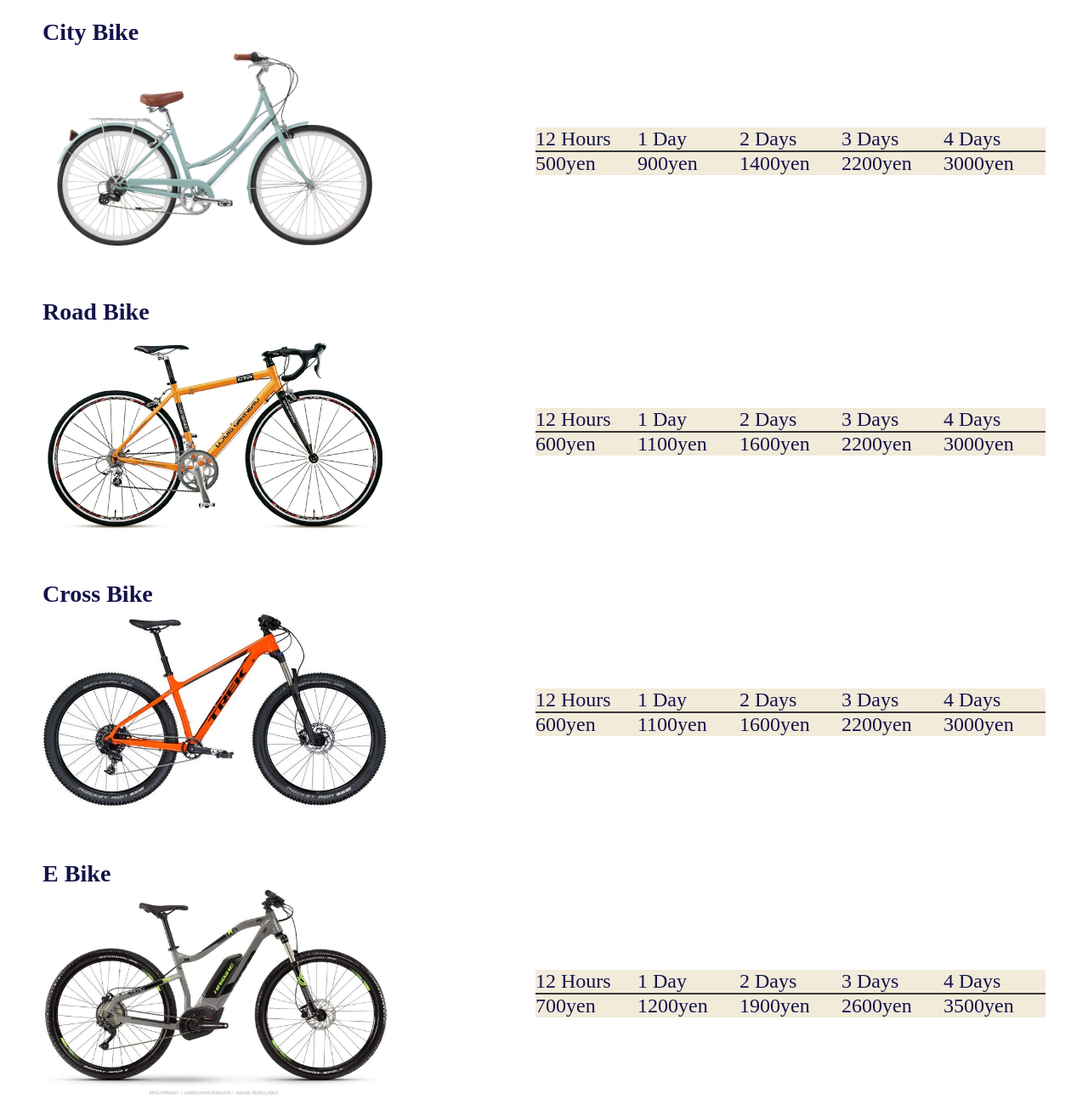
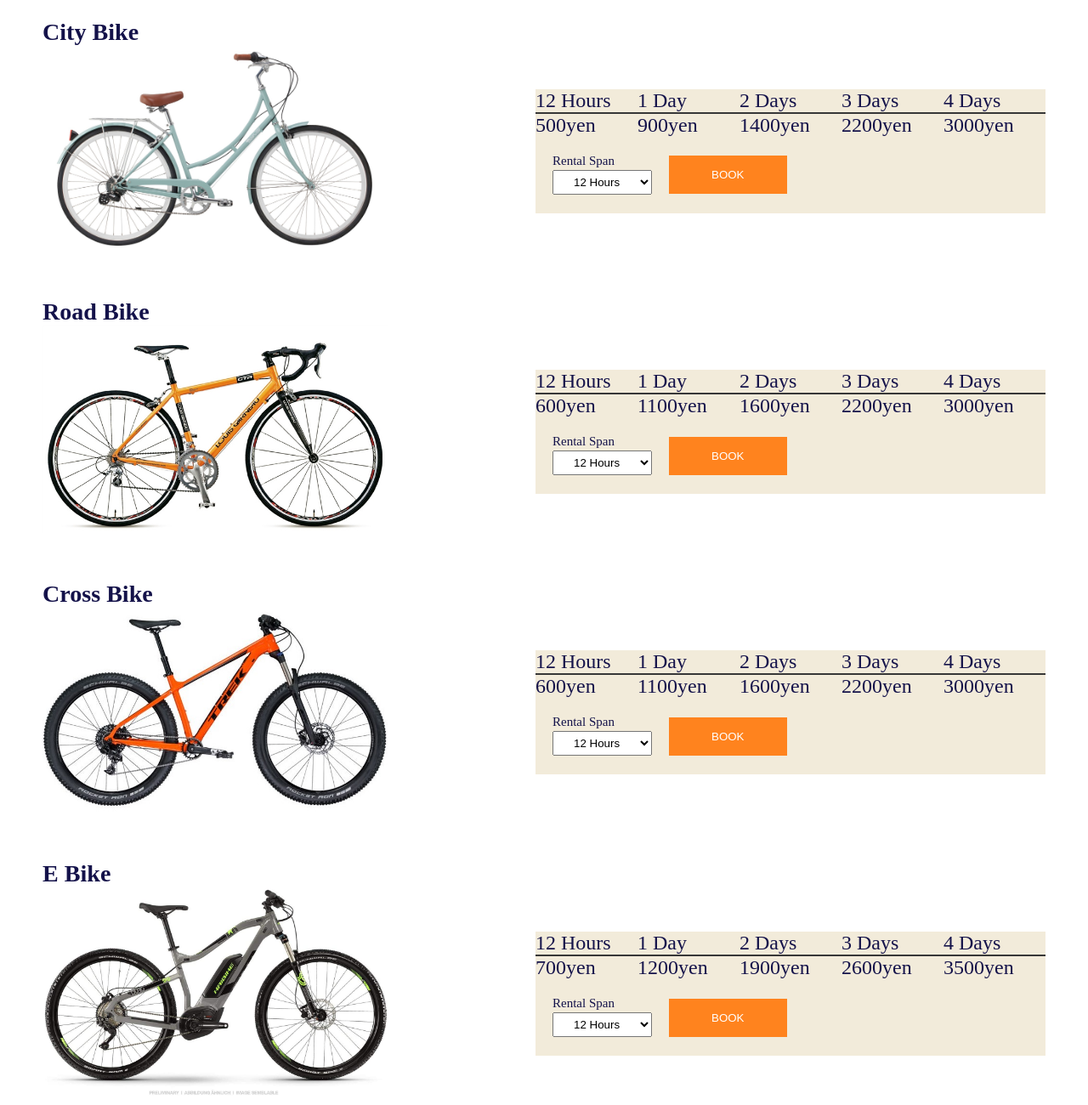
Before and after one commit to Stacyui/cycle_shop, a plain HTML site: page bike_rentals.html in a window 1280 px wide. Shown: the part 180-1480 px from the top of the page at 85% size. Drawn offline with Linux system fonts and the light colour scheme.

Commit message:
Update for something

```diff
--- a/bike_rentals.html
+++ b/bike_rentals.html
@@ -53,23 +53,58 @@
             </a>
             <div class="price-table">
               <div class="rental-span-option">
-                <div class="one-item"><p>12 Hours</p></div>
-                <div class="one-item"><p>1 Day</p></div>
-                <div class="one-item"><p>2 Days</p></div>
-                <div class="one-item"><p>3 Days</p></div>
-                <div class="one-item"><p>4 Days</p></div>
+                <div class="one-item">
+                  <p>12 Hours</p>
+                </div>
+                <div class="one-item">
+                  <p>1 Day</p>
+                </div>
+                <div class="one-item">
+                  <p>2 Days</p>
+                </div>
+                <div class="one-item">
+                  <p>3 Days</p>
+                </div>
+                <div class="one-item">
+                  <p>4 Days</p>
+                </div>
               </div>
               <hr>
               <div class="rental-price">
-                <div class="one-item"><p>500yen</p></div>
-                <div class="one-item"><p>900yen</p></div>
-                <div class="one-item"><p>1400yen</p></div>
-                <div class="one-item"><p>2200yen</p></div>
-                <div class="one-item"><p>3000yen</p></div>
+                <div class="one-item">
+                  <p>500yen</p>
+                </div>
+                <div class="one-item">
+                  <p>900yen</p>
+                </div>
+                <div class="one-item">
+                  <p>1400yen</p>
+                </div>
+                <div class="one-item">
+                  <p>2200yen</p>
+                </div>
+                <div class="one-item">
+                  <p>3000yen</p>
+                </div>
+              </div>
+              <div class="rental-book-button">
+                <div class="rental-book-span">
+                  <p>Rental Span</p>
+                  <select name="rental-span">
+                    <option value="12hours">12 Hours</option>
+                    <option value="1day">1 Day</option>
+                    <option value="2day">2 Days</option>
+                    <option value="3day">3 Days</option>
+                    <option value="1week">1 Week</option>
+                  </select>
+                </div>
+                <div class="rental-book">
+                  <button>Book</button>
+                </div>
               </div>
             </div>
+          </div>
 
-          </div>
         </div>
         <div class="bike-items">
           <h3>Road Bike</h3>
@@ -79,19 +114,54 @@
             </a>
             <div class="price-table">
               <div class="rental-span-option">
-                <div class="one-item"><p>12 Hours</p></div>
-                <div class="one-item"><p>1 Day</p></div>
-                <div class="one-item"><p>2 Days</p></div>
-                <div class="one-item"><p>3 Days</p></div>
-                <div class="one-item"><p>4 Days</p></div>
+                <div class="one-item">
+                  <p>12 Hours</p>
+                </div>
+                <div class="one-item">
+                  <p>1 Day</p>
+                </div>
+                <div class="one-item">
+                  <p>2 Days</p>
+                </div>
+                <div class="one-item">
+                  <p>3 Days</p>
+                </div>
+                <div class="one-item">
+                  <p>4 Days</p>
+                </div>
               </div>
               <hr>
               <div class="rental-price">
-                <div class="one-item"><p>600yen</p></div>
-                <div class="one-item"><p>1100yen</p></div>
-                <div class="one-item"><p>1600yen</p></div>
-                <div class="one-item"><p>2200yen</p></div>
-                <div class="one-item"><p>3000yen</p></div>
+                <div class="one-item">
+                  <p>600yen</p>
+                </div>
+                <div class="one-item">
+                  <p>1100yen</p>
+                </div>
+                <div class="one-item">
+                  <p>1600yen</p>
+                </div>
+                <div class="one-item">
+                  <p>2200yen</p>
+                </div>
+                <div class="one-item">
+                  <p>3000yen</p>
+                </div>
+              </div>
+              <div class="rental-book-button">
+                <div class="rental-book-span">
+                  <p>Rental Span</p>
+                  <select name="rental-span">
+                    <option value="12hours">12 Hours</option>
+                    <option value="1day">1 Day</option>
+                    <option value="2day">2 Days</option>
+                    <option value="3day">3 Days</option>
+                    <option value="1week">1 Week</option>
+                  </select>
+                </div>
+                <div class="rental-book">
+                  <button>Book</button>
+                </div>
               </div>
             </div>
 
@@ -105,19 +175,54 @@
             </a>
             <div class="price-table">
               <div class="rental-span-option">
-                <div class="one-item"><p>12 Hours</p></div>
-                <div class="one-item"><p>1 Day</p></div>
-                <div class="one-item"><p>2 Days</p></div>
-                <div class="one-item"><p>3 Days</p></div>
-                <div class="one-item"><p>4 Days</p></div>
+                <div class="one-item">
+                  <p>12 Hours</p>
+                </div>
+                <div class="one-item">
+                  <p>1 Day</p>
+                </div>
+                <div class="one-item">
+                  <p>2 Days</p>
+                </div>
+                <div class="one-item">
+                  <p>3 Days</p>
+                </div>
+                <div class="one-item">
+                  <p>4 Days</p>
+                </div>
               </div>
               <hr>
               <div class="rental-price">
-                <div class="one-item"><p>600yen</p></div>
-                <div class="one-item"><p>1100yen</p></div>
-                <div class="one-item"><p>1600yen</p></div>
-                <div class="one-item"><p>2200yen</p></div>
-                <div class="one-item"><p>3000yen</p></div>
+                <div class="one-item">
+                  <p>600yen</p>
+                </div>
+                <div class="one-item">
+                  <p>1100yen</p>
+                </div>
+                <div class="one-item">
+                  <p>1600yen</p>
+                </div>
+                <div class="one-item">
+                  <p>2200yen</p>
+                </div>
+                <div class="one-item">
+                  <p>3000yen</p>
+                </div>
+              </div>
+              <div class="rental-book-button">
+                <div class="rental-book-span">
+                  <p>Rental Span</p>
+                  <select name="rental-span">
+                    <option value="12hours">12 Hours</option>
+                    <option value="1day">1 Day</option>
+                    <option value="2day">2 Days</option>
+                    <option value="3day">3 Days</option>
+                    <option value="1week">1 Week</option>
+                  </select>
+                </div>
+                <div class="rental-book">
+                  <button>Book</button>
+                </div>
               </div>
             </div>
 
@@ -131,19 +236,54 @@
             </a>
             <div class="price-table">
               <div class="rental-span-option">
-                <div class="one-item"><p>12 Hours</p></div>
-                <div class="one-item"><p>1 Day</p></div>
-                <div class="one-item"><p>2 Days</p></div>
-                <div class="one-item"><p>3 Days</p></div>
-                <div class="one-item"><p>4 Days</p></div>
+                <div class="one-item">
+                  <p>12 Hours</p>
+                </div>
+                <div class="one-item">
+                  <p>1 Day</p>
+                </div>
+                <div class="one-item">
+                  <p>2 Days</p>
+                </div>
+                <div class="one-item">
+                  <p>3 Days</p>
+                </div>
+                <div class="one-item">
+                  <p>4 Days</p>
+                </div>
               </div>
               <hr>
               <div class="rental-price">
-                <div class="one-item"><p>700yen</p></div>
-                <div class="one-item"><p>1200yen</p></div>
-                <div class="one-item"><p>1900yen</p></div>
-                <div class="one-item"><p>2600yen</p></div>
-                <div class="one-item"><p>3500yen</p></div>
+                <div class="one-item">
+                  <p>700yen</p>
+                </div>
+                <div class="one-item">
+                  <p>1200yen</p>
+                </div>
+                <div class="one-item">
+                  <p>1900yen</p>
+                </div>
+                <div class="one-item">
+                  <p>2600yen</p>
+                </div>
+                <div class="one-item">
+                  <p>3500yen</p>
+                </div>
+              </div>
+              <div class="rental-book-button">
+                <div class="rental-book-span">
+                  <p>Rental Span</p>
+                  <select name="rental-span">
+                    <option value="12hours">12 Hours</option>
+                    <option value="1day">1 Day</option>
+                    <option value="2day">2 Days</option>
+                    <option value="3day">3 Days</option>
+                    <option value="1week">1 Week</option>
+                  </select>
+                </div>
+                <div class="rental-book">
+                  <button>Book</button>
+                </div>
               </div>
             </div>
 
--- a/styles/style.css
+++ b/styles/style.css
@@ -262,6 +262,34 @@ footer {
   padding: 20px;
 }
 
+.rental-book-button {
+  display: flex;
+  margin: 20px 0;
+  height: 50px;
+}
+
+.rental-book-button p {
+  font-size: 15px;
+}
+
+.rental-book-button button {
+  margin: 0;
+  padding: 15px 50px;
+}
+
+.rental-book-button select {
+  padding: 5px 20px;
+}
+
+.rental-book-span {
+  margin: 0 20px;
+}
+
+.rental-book {
+  display: flex;
+  align-items: center;
+}
+
 /* End of Css for Bike Rentals */
 
 /* Start of Css for contact us */
```
Also changed, not shown: images/cycle_top.jpg (added).
